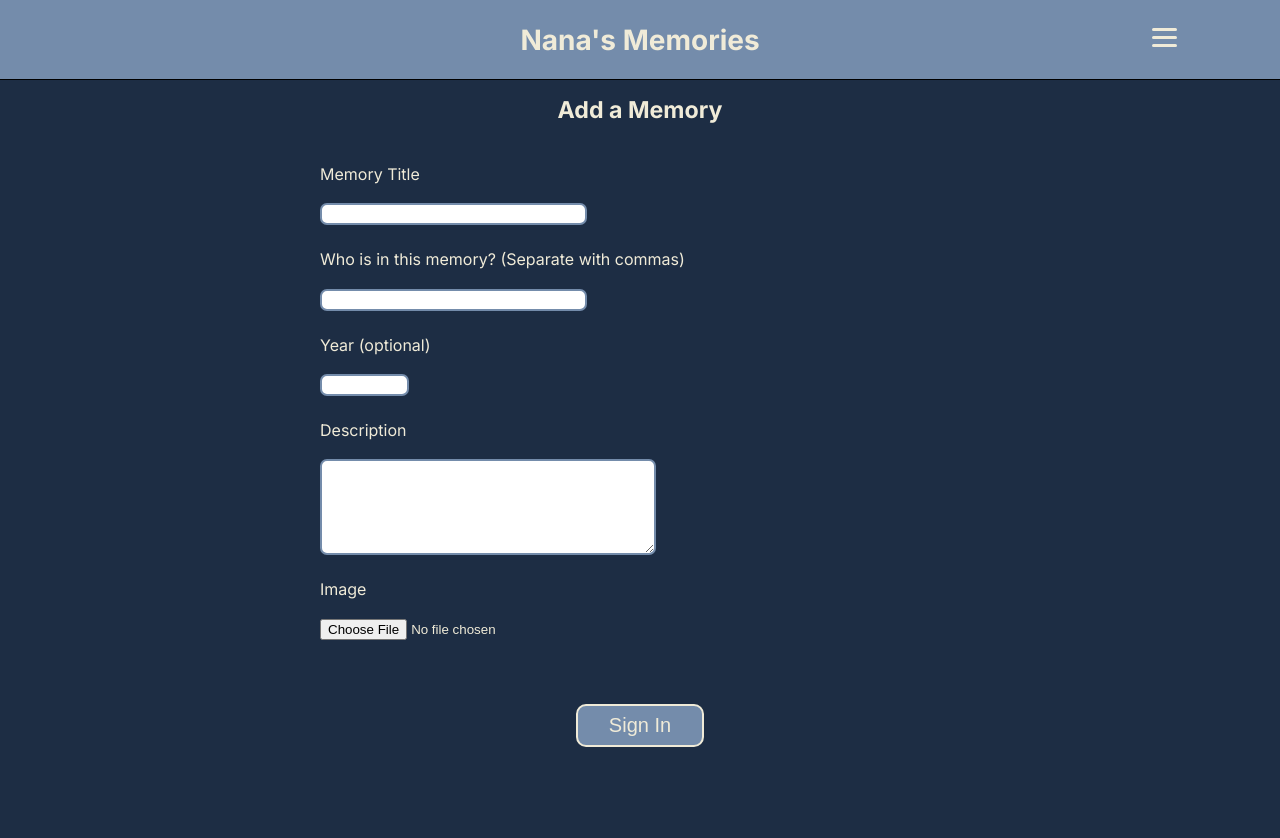
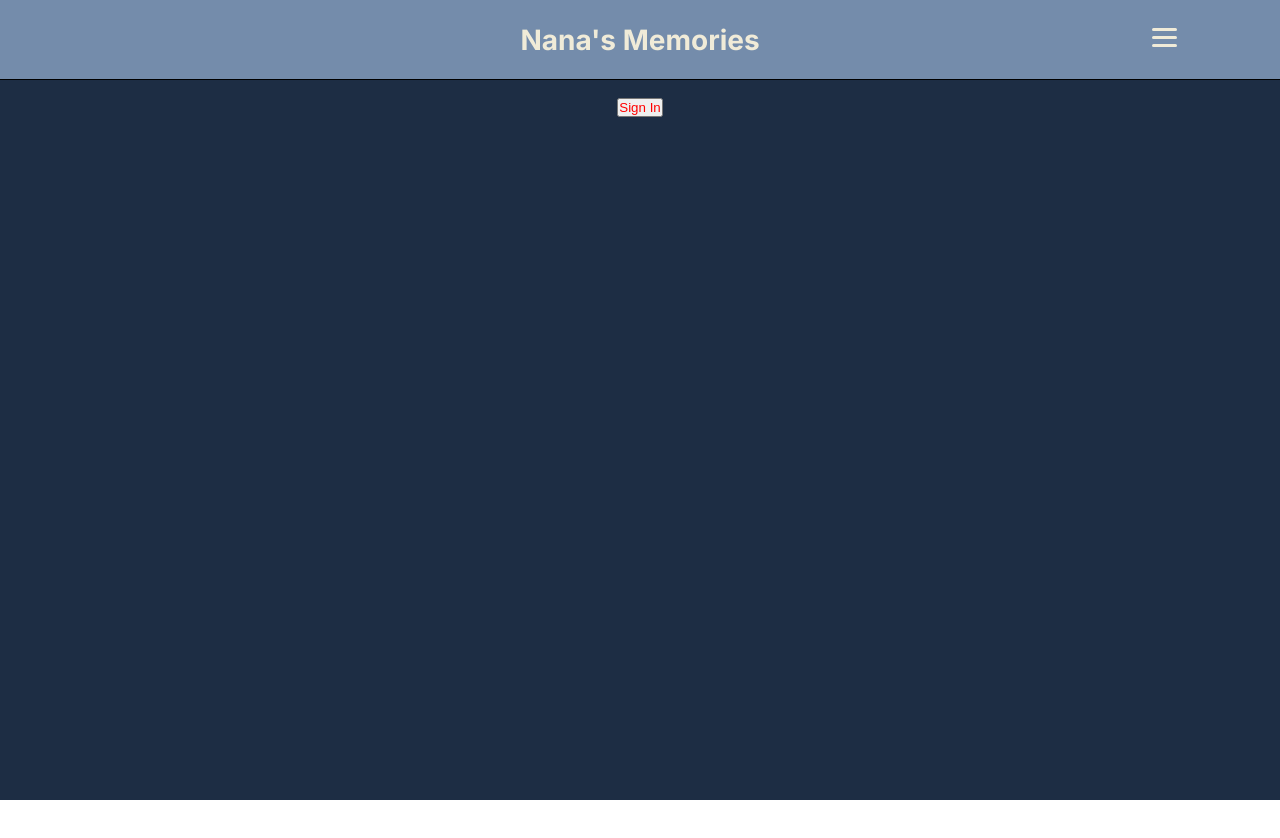
Before and after one commit to khintz34/nanas-memories, a Next.js app: page /AddMemory in a window 1280 px wide. Shown: the top 838 px of the page. After the commit the page ends 800 px from the top, so only its background shows below. Built offline with nearby package versions, Linux system fonts and the light colour scheme.

Commit message:
basic auth test

```diff
--- a/src/app/AddMemory/page.module.scss
+++ b/src/app/AddMemory/page.module.scss
@@ -77,6 +77,10 @@
   text-align: center;
 }
 
+.signIn {
+  color: red;
+}
+
 @media (max-width: 600px) {
   .form {
     width: 95vw;
--- a/src/app/AddMemory/page.tsx
+++ b/src/app/AddMemory/page.tsx
@@ -2,7 +2,7 @@
 
 import Image from "next/image";
 import styles from "./page.module.scss";
-import { useRef, useState } from "react";
+import { useEffect, useRef, useState } from "react";
 import { ref as ref2, uploadBytes } from "firebase/storage";
 import { storage } from "../../assets/firebase/firebase";
 import { getDatabase, push, ref, set } from "firebase/database";
@@ -18,6 +18,7 @@ import { useAuthStore } from "../../stores/authStore";
 // todo add auth --> it keeps refreshing and not signing in
 
 export default function Home() {
+  const [currentAuth, setCurrentAuth] = useState(false);
   const [memUrl, setMemUrl] = useState<string>("");
   const [memImage, setMemImage] = useState<any>();
   const [memName, setMemName] = useState<string>("");
@@ -80,7 +81,6 @@ export default function Home() {
 
   const signUserIn = (e: React.MouseEvent<HTMLButtonElement, MouseEvent>) => {
     e.preventDefault;
-    console.log("clicked");
     const provider = new GoogleAuthProvider();
     const auth = getAuth();
     if (!authStatus) {
@@ -94,11 +94,11 @@ export default function Home() {
           // The signed-in user info.
           const user = result.user;
           changeStatus(true);
-          console.log("true");
-          // ...
-          // closeMenu();
+          setCurrentAuth(true);
         })
-        .catch((error) => {});
+        .catch((error) => {
+          console.log(error);
+        });
     } else {
       auth.signOut().then(
         function () {
@@ -111,8 +111,16 @@ export default function Home() {
     }
   };
 
+  useEffect(() => {
+    if (authStatus) {
+      setCurrentAuth(true);
+    }
+  }, []);
+
   return (
     <main className={styles.main}>
+      {currentAuth ? (
+        <div>
           <h2 className={styles.h2}>Add a Memory</h2>
           <form action="" className={styles.form}>
             <div className={styles.inputContainer}>
@@ -186,7 +194,6 @@ export default function Home() {
             </div>
             {/* if not signed in then Sign In Btn else Add Memory */}
             <div className={styles.btnContainer}>
-          {authStatus ? (
               <button
                 type="submit"
                 onClick={(e) => writeUserData(e)}
@@ -194,14 +201,17 @@ export default function Home() {
               >
                 Add Memory
               </button>
-          ) : (
-            <button onClick={(e) => signUserIn(e)} className={styles.btn}>
-              Sign In
-            </button>
-          )}
             </div>
           </form>
           <div className={memStatusStyles}>{memStatus}</div>
+        </div>
+      ) : (
+        <div>
+          <button onClick={(e) => signUserIn(e)} className={styles.signIn}>
+            Sign In
+          </button>
+        </div>
+      )}
     </main>
   );
 }
```
Lines whose indentation alone changed are shown as unchanged.
